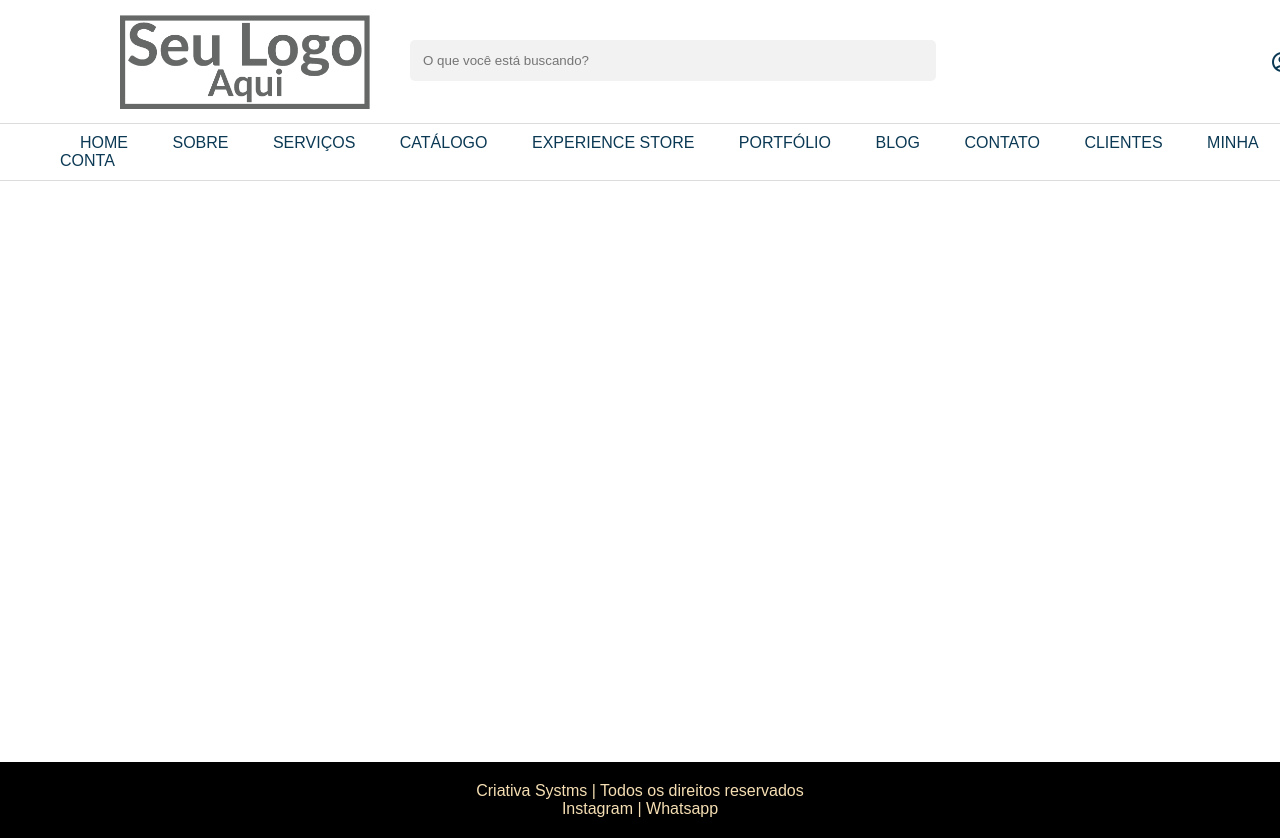
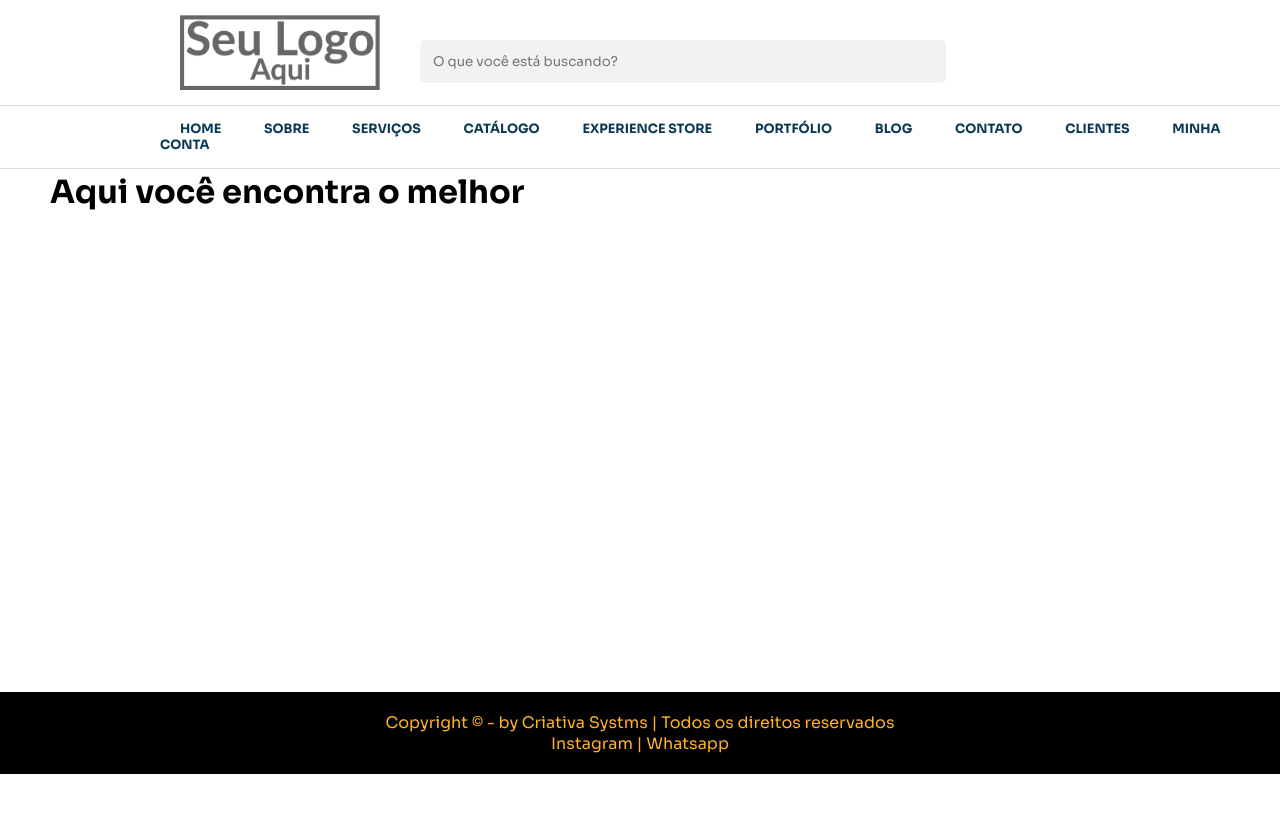
Before and after one commit to LuisHenque/projeto-rev, a plain HTML site: page index.html in a window 1280 px wide. Shown: the top 838 px of the page. After the commit the page ends 800 px from the top, so only its background shows below. Drawn offline with nearby package versions, Linux system fonts and the light colour scheme.

Commit message:
Correções

```diff
--- a/index.html
+++ b/index.html
@@ -4,6 +4,7 @@
     <meta charset="UTF-8">
     <meta name="viewport" content="width=device-width, initial-scale=1.0">
     <link rel="stylesheet" href="style/style.css">
+    <link rel="stylesheet" href="style/sytle-mq.css">
     <link rel="stylesheet" href="https://fonts.googleapis.com/css2?family=Material+Symbols+Outlined:opsz,wght,FILL,GRAD@20..48,100..700,0..1,-50..200" />
     <title>System</title>
 </head>
@@ -11,16 +12,10 @@
     <header>
         <img class="logo" src="images/seu-logo.png" alt="Logo">
         <input type="text" name="" id="" placeholder="O que você está buscando?">
-        <span class="material-symbols-outlined">
-            account_circle
-            </span>
-        <p class="icon">
-            <span class="material-symbols-outlined">
-               support_agent
-               </span>
-        </p>
+        <span class="material-symbols-outlined">support_agent</span>
         <p class="contato">(61) 98605-2453</p>
-        <!-- <P>(61) 99997-8599</P> -->
+
+        <span class="material-symbols-outlined">Menu</span>
 
         <nav class="menu">
             <a href="#">HOME</a>
@@ -36,11 +31,11 @@
         </nav>
     </header>
     <main>
-
+        <h1>Aqui você encontra o melhor</h1>
 
     </main>
     <footer>
-        <p>Criativa Systms | Todos os direitos reservados</p>
+        <p>Copyright © - by Criativa Systms | Todos os direitos reservados</p>
         <p>Instagram | Whatsapp</p>
     </footer>
 
--- a/style/style.css
+++ b/style/style.css
@@ -1,9 +1,27 @@
 @charset "UTF-8";
+
+@import url('https://fonts.googleapis.com/css2?family=Poppins:ital,wght@0,100;0,200;0,300;0,400;0,500;0,600;0,700;0,800;0,900;1,100;1,200;1,300;1,400;1,500;1,600;1,700;1,800;1,900&display=swap');
+
+@import url('https://fonts.googleapis.com/css2?family=Sora:wght@100..800&display=swap');
+
+
+:root {
+    --cor0: #5071D5;
+    --cor1: #0B3954;
+    --cor2: #962317;
+    --cor3: #444444;
+    --cor4: #5C676D;
+    --cor5: #FFB128;
+    --fonte-padrao: 'Sora', cursive;
+    --fonte-poppins: 'Poppins', cursive;
+
+}
+
 
 * {
     margin: 0;
     padding: 0;
-    font-family: Arial, Helvetica, sans-serif;
+    font-family: var(--fonte-padrao);
 }
 
 header {
@@ -14,9 +32,9 @@ header {
 
 header > img.logo {
     padding-bottom: 10px;
-    padding-left: 120px;
+    padding-left: 180px;
     padding-top: 15px;
-    width: 250px;
+    width: 200px;
 }
 
 header > p {
@@ -27,19 +45,13 @@ header > p {
     position: absolute;
 }
 
-header > p.icon {
-    color: #0B3954;
-    display: inline block;
-    padding-left: 1050px;
-    padding-top: 20px;
-}
 
 header > span {
     color: #0B3954;
     display: inline-block;
-    padding-left: 900px;
+    padding-left: 1050px;
     position: absolute;
-    margin-top: 50px;
+    margin-top: 20px;
     width: 10px;
 }
 
@@ -63,11 +75,16 @@ header > input:hover {
     background-color: #8c78d56e;
 }
 
+header > nav {
+    font-size: 0.8em;
+    font-weight: bold;
+}
+
 header > nav.menu {
     border-bottom: 1px solid rgb(220, 220, 220);
     border-top: 1px solid rgb(220, 220, 220);
-    padding: 10px;
-    padding-left: 60px;
+    padding: 15px;
+    padding-left: 160px;
 }
 
 header > nav.menu > a {
@@ -82,7 +99,11 @@ header > nav.menu > a:hover {
 
 main {
     width: 95vw;
-    height: 80vh;
+    height: 65vh;
+}
+
+main > h1 {
+    margin: 50px;
 }
 
 footer {
@@ -91,6 +112,6 @@ footer {
 }
 
 footer > p {
-    color: wheat;
+    color: var(--cor5);
     text-align: center;
 }
```
Also changed, not shown: style/sytle-mq.css (added, +13 -0 lines).
